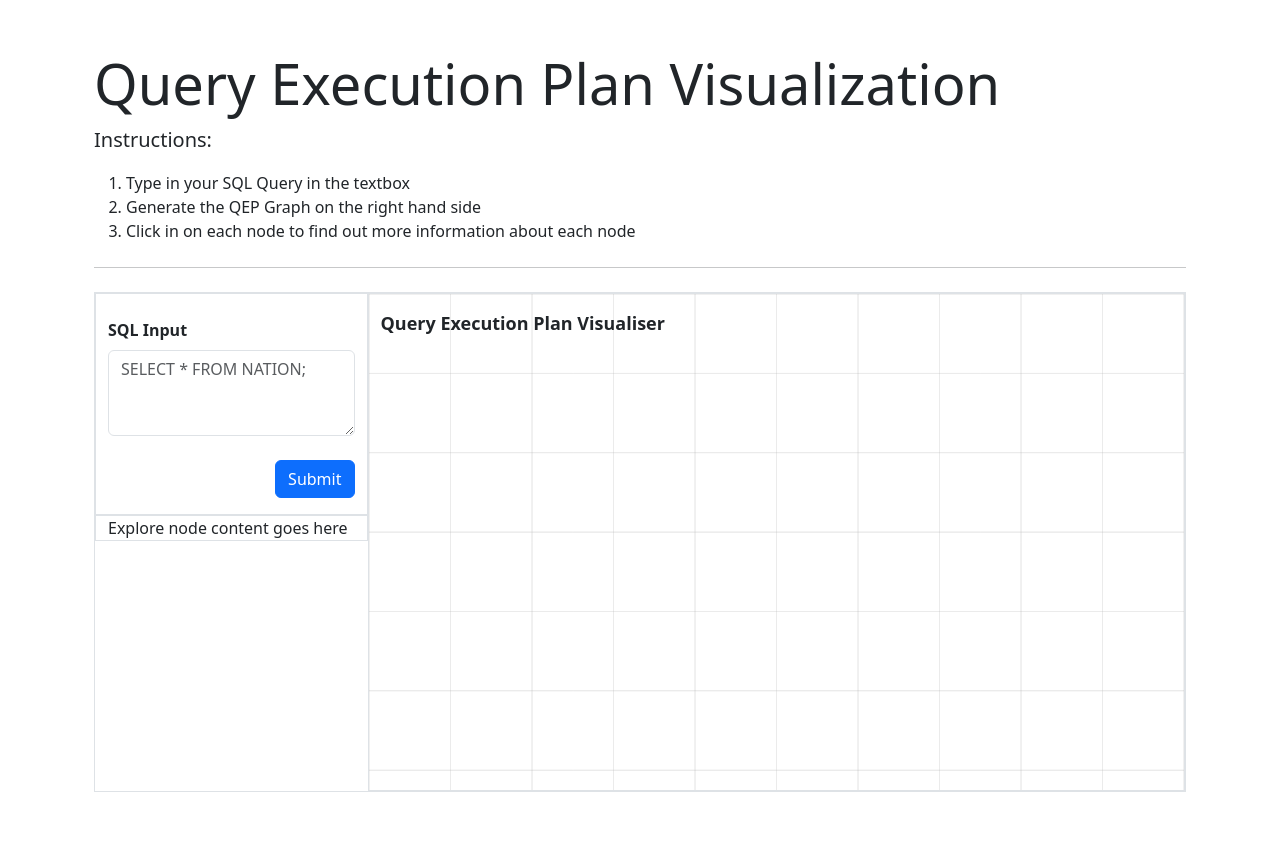
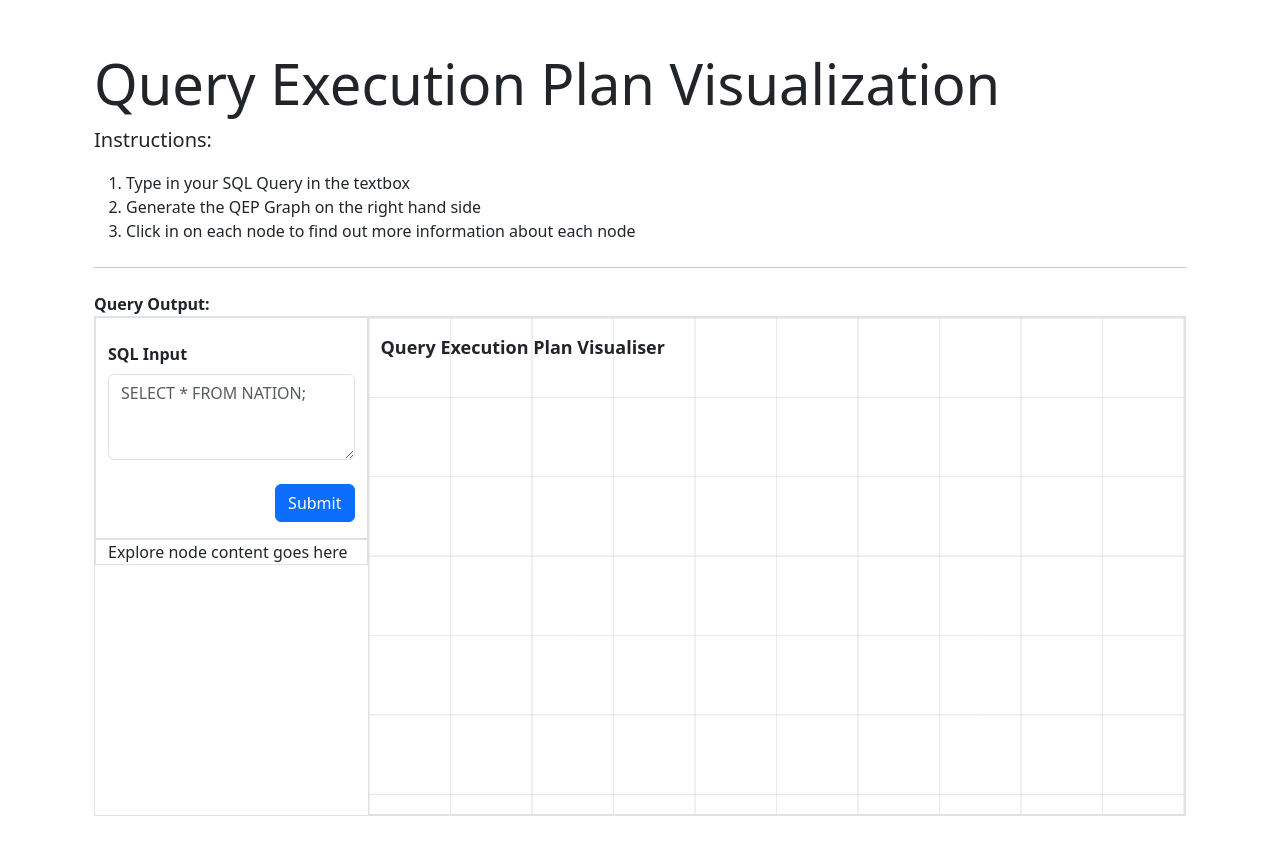
Before and after one commit to jontay999/DB-Project-2, a Flask app: page / in a window 1280 px wide. Before the commit the page ends 792 px from the top, so only its background shows below. Run offline with Flask 3, Linux system fonts and the light colour scheme; some libraries are stand-ins or nearby versions.

Commit message:
put output on screen

```diff
--- a/src/static/sql.js
+++ b/src/static/sql.js
@@ -14,9 +14,12 @@ sqlForm.addEventListener("submit", async (e) => {
         });
         if (response.ok) {
             const data = await response.json();
+
             console.log("got data:", data)
+            document.getElementById("queryOutput").textContent = JSON.stringify(data, undefined, 2);
         } else {
-
+            alert("sql query failed!")
+            // dhruval put your modal here
         }
     } catch (error) {
         console.error('err:', error)
--- a/src/templates/index.html
+++ b/src/templates/index.html
@@ -10,6 +10,10 @@
     </ol>
   </p>
   <hr class="my-4" />
+  <div>
+    <b>Query Output:</b>
+    <div id="queryOutput"></div>
+  </div>
   <div class="container-fluid">
     <div class="row border" style="min-height: 500px">
         <div class="col-3">
```
